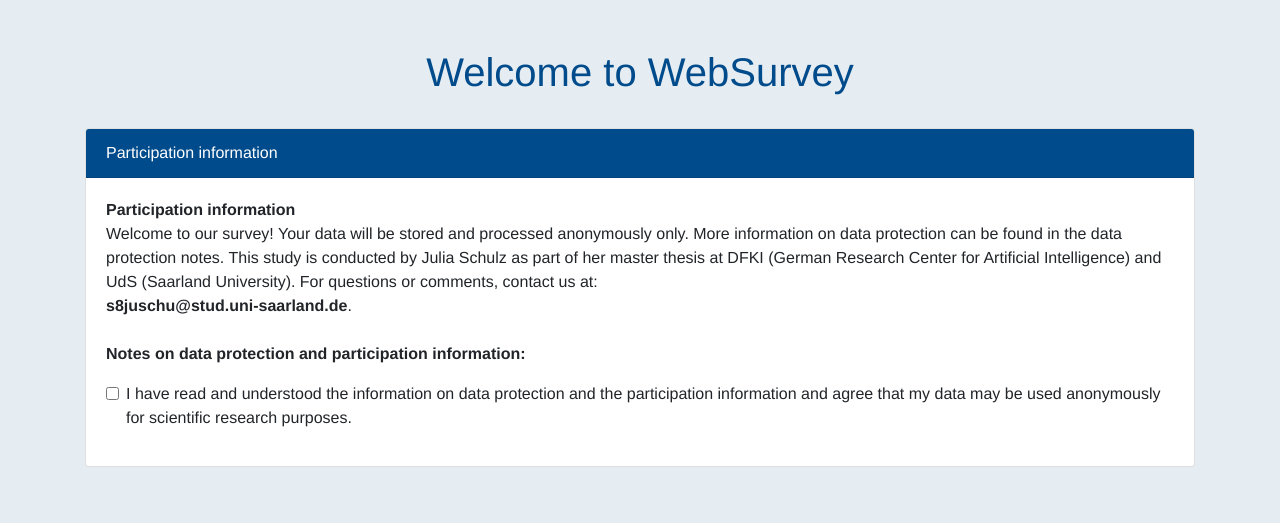
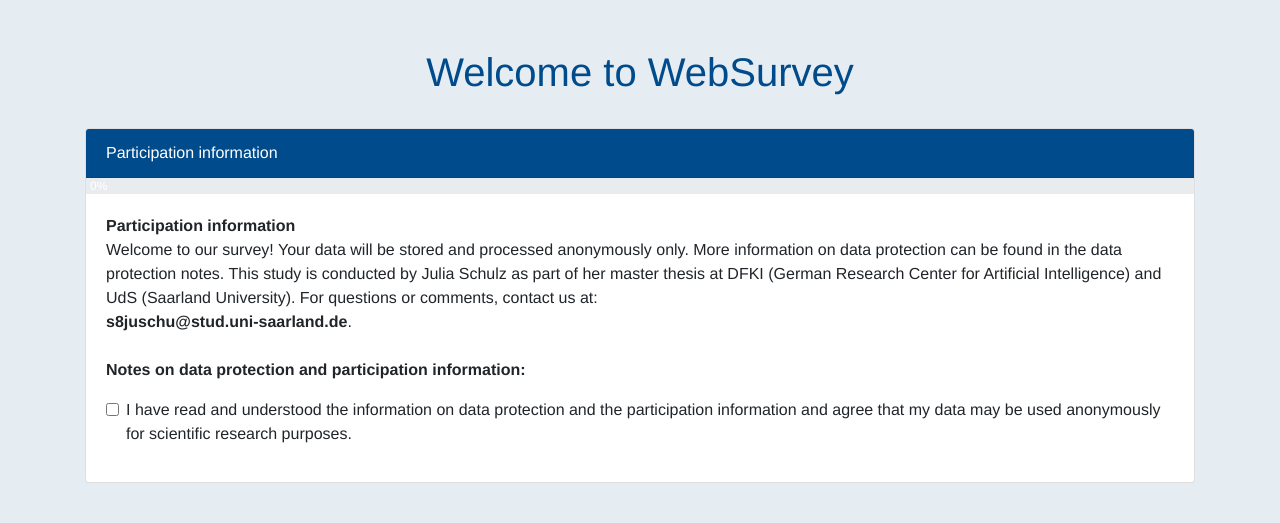
Before and after one commit to s8juschu/MAWebapp, a Django app: page /website/ in a window 1280 px wide. Shown: the part 56-579 px from the top of the page. Run offline with Django 3.2, Linux system fonts and the light colour scheme; some libraries are stand-ins or nearby versions.

Commit message:
Add code status bar, clean up css

```diff
--- a/Webstudy/static/css/style.css
+++ b/Webstudy/static/css/style.css
@@ -1,31 +1,36 @@
+/*General*/
 html, body {
   margin: 0;
   padding: 0;
 }
-
 body{
     font-family: "Helvetica Neue", Helvetica, Arial, sans-serif;
     font-size: 16px;
 }
-
+footer {
+    margin-top: 5%;
+    color: black;
+}
 .page-background {
     background-color: #E6EDF2;
 }
+.page-header {
+    color: #004B8B;
+}
 
+/*Card*/
 .card-header {
     background: #004B8B;
 }
-
 .btn-accept-terms {
     color: white !important;
     background-color: #004B8B;
 }
 
-.index-header {
-    color: #004B8B;
+/*Progressbar*/
+.progress{
+    border-radius: 0rem;
 }
-
-footer {
-    margin-top: 5%;
-    color: black;
+.progress-bar{
+    background-color: #006dcc;
 }
--- a/Webstudy/static/js/script.js
+++ b/Webstudy/static/js/script.js
@@ -1,10 +1,9 @@
 document.getElementById('checkbox').onclick = function () {
-    console.log("here");
     toggleSub(this, 'accept');
 };
 
 function toggleSub(box, id) {
-    var el = document.getElementById(id);
+    let el = document.getElementById(id);
 
     if (box.checked) {
         el.style.display = 'block';
@@ -12,3 +11,15 @@ function toggleSub(box, id) {
         el.style.display = 'none';
     }
 }
+
+$('input').on('click', function(){
+  let valeur = 0;
+  $('input:checked').each(function(){
+       if ( $(this).attr('value') > valeur )
+       {
+           valeur =  $(this).attr('value');
+       }
+  });
+  $('.progress-bar').css('width', valeur+'%').attr('aria-valuenow', valeur);
+  $('.progress-text').text(valeur+"%");
+});
--- a/Webstudy/templates/index.html
+++ b/Webstudy/templates/index.html
@@ -49,7 +49,7 @@
 <div class="container">
     <div class="row">
         <div class="col-lg-12 text-center">
-            <h1 class="mt-5 index-header">Welcome to WebSurvey</h1>
+            <h1 class="mt-5 page-header">Welcome to WebSurvey</h1>
         </div>
     </div>
 </div>
@@ -59,6 +59,13 @@
     <div class="card">
         <div class="card-header text-white">
             Participation information
+        </div>
+{#        <progress value="70" max="100">70 %</progress>#}
+        <div class="progress">
+            <div class="progress-bar" role="progressbar" aria-valuenow="0"
+                 aria-valuemin="0" aria-valuemax="100" style="width:0%">
+                <div class="progress-text" style="margin-left: 4px">0%</div>
+            </div>
         </div>
         <div class="card-body">
             <p class="card-text">
@@ -73,7 +80,7 @@
 
                 <b>Notes on data protection and participation information:</b><br>
                 <div class="form-check">
-                    <input type="checkbox" class="form-check-input" id="checkbox" autocomplete="off"> I have read and understood the information on data protection and the participation information and agree
+                    <input type="checkbox" class="form-check-input" id="checkbox" value="100" autocomplete="off"> I have read and understood the information on data protection and the participation information and agree
                 that my data may be used anonymously for scientific research purposes. <br>
                 </div>
 
@@ -104,11 +111,12 @@
 
 </footer>
 
-<script src="{% static 'js/script.js' %}"></script>
-
 <!-- Bootstrap core JavaScript -->
 <script src="{% static 'vendor/jquery/jquery.slim.min.js' %}"></script>
 <script src="{% static 'vendor/bootstrap/js/bootstrap.bundle.min.js' %}"></script>
+
+<script src="{% static 'js/script.js' %}"></script>
+
 </body>
 
 </html>
```
